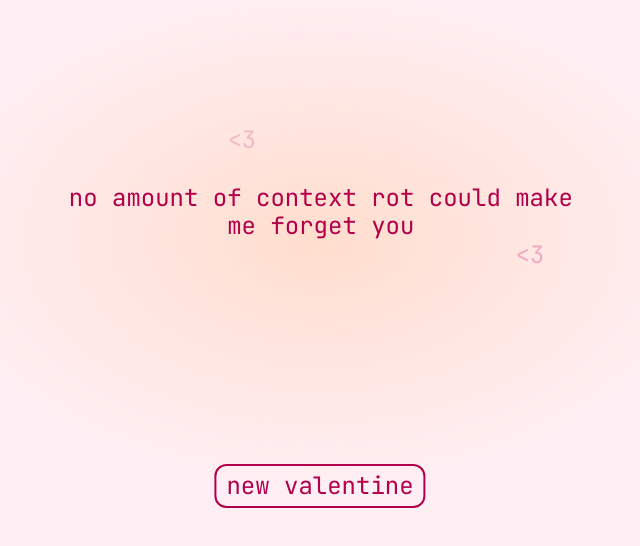
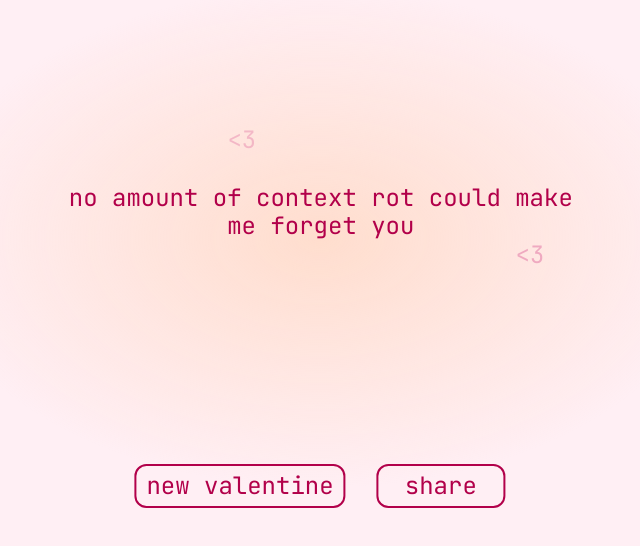
Before and after one commit to michelllepan/machinelov.ing, a Next.js app: page / in a window 1280 px wide. Shown: the part 162-708 px from the top of the page, without its empty margins (320-960 px from the left). Built offline with nearby package versions, Linux system fonts and the light colour scheme.

Commit message:
add sharing

```diff
--- a/app/layout.tsx
+++ b/app/layout.tsx
@@ -5,6 +5,7 @@ import "./globals.css";
 const jetbrainsMono = JetBrains_Mono({ subsets: ["latin"] });
 
 export const metadata: Metadata = {
+  metadataBase: new URL("https://learning.love"),
   title: "ml valentines",
   description: "machine learning is a love language too",
 };
--- a/app/page.tsx
+++ b/app/page.tsx
@@ -8,6 +8,8 @@ const ROWS = 60;
 const THRESHOLD = 12;
 const MESSAGE_WIDTH = 36;
 const BUTTON_TEXT = "new valentine";
+const SHARE_TEXT = "share";
+const COPIED_TEXT = "copied!";
 const BUTTON_PADDING_COLS = 1; // chars of horizontal padding inside the border
 
 interface Valentine {
@@ -96,14 +98,17 @@ function computeMessagePosition(
   // Button row: ~5 rows from the bottom of the visible area
   const totalVisibleRows = Math.floor(window.innerHeight / lineHeight);
   const buttonRow = Math.min(totalVisibleRows - 5, ROWS - 1);
+  const shareTextLen = Math.max(SHARE_TEXT.length, COPIED_TEXT.length) + BUTTON_PADDING_COLS * 2;
   const buttonTextLen = BUTTON_TEXT.length + BUTTON_PADDING_COLS * 2;
-  const buttonStartCol = Math.floor(centerCol - buttonTextLen / 2);
+  const gap = 2; // chars between buttons
+  const totalButtonWidth = buttonTextLen + gap + shareTextLen;
+  const buttonsStartCol = Math.floor(centerCol - totalButtonWidth / 2);
 
   // Mark button cells as message cells so hover doesn't reveal hearts behind them
   const bRow = buttonRow;
   if (bRow >= 0 && bRow < ROWS) {
-    for (let j = 0; j < buttonTextLen; j++) {
-      const c = buttonStartCol + j;
+    for (let j = 0; j < totalButtonWidth; j++) {
+      const c = buttonsStartCol + j;
       if (c >= 0 && c < COLS) {
         msgCells.add(`${bRow}-${c}`);
       }
@@ -116,7 +121,7 @@ function computeMessagePosition(
     messageCells: msgCells,
     top: startRow * lineHeight,
     buttonRow,
-    buttonStartCol,
+    buttonsStartCol,
   };
 }
 
@@ -134,9 +139,10 @@ export default function Home() {
     startRow: number;
     centerCol: number;
     buttonRow: number;
-    buttonStartCol: number;
+    buttonsStartCol: number;
   } | null>(null);
   const [isMobile, setIsMobile] = useState(false);
+  const [copied, setCopied] = useState(false);
   const gridRef = useRef<HTMLDivElement>(null);
   const visibleRef = useRef<Set<string>>(new Set());
   const messageCellsRef = useRef<Set<string>>(new Set());
@@ -156,7 +162,10 @@ export default function Home() {
       .then((data) => {
         setValentines(data);
         if (data.length > 0) {
-          setCurrentValentine(data[Math.floor(Math.random() * data.length)]);
+          const params = new URLSearchParams(window.location.search);
+          const vId = params.get("v");
+          const match = vId ? data.find((v: Valentine) => String(v.id) === vId) : null;
+          setCurrentValentine(match ?? data[Math.floor(Math.random() * data.length)]);
         }
       });
   }, []);
@@ -202,7 +211,7 @@ export default function Home() {
       startRow: pos.startRow,
       centerCol: pos.centerCol,
       buttonRow: pos.buttonRow,
-      buttonStartCol: pos.buttonStartCol,
+      buttonsStartCol: pos.buttonsStartCol,
     });
   }, [metrics, lines]);
 
@@ -384,6 +393,15 @@ export default function Home() {
     return () => clearInterval(id);
   }, [metrics]);
 
+  const shareValentine = () => {
+    if (!currentValentine) return;
+    const url = `${window.location.origin}/v/${currentValentine.id}`;
+    navigator.clipboard.writeText(url).then(() => {
+      setCopied(true);
+      setTimeout(() => setCopied(false), 2000);
+    });
+  };
+
   const getNewValentine = () => {
     if (valentines.length === 0) return;
 
@@ -430,21 +448,35 @@ export default function Home() {
           </div>
         )}
         {metrics && messagePos && currentValentine && (
-          <button
-            onClick={getNewValentine}
-            className="pointer-events-auto border-2 border-current rounded-lg bg-transparent -translate-x-1/2 hover:-translate-y-0.5 hover:bg-[#FFCFB0] transition-all duration-200"
+          <div
+            className="pointer-events-auto"
             style={{
               position: "absolute",
               top: messagePos.buttonRow * metrics.lineHeight - 8,
               left: "50%",
-              padding: "6px 10px",
+              transform: "translateX(-50%)",
+              display: "flex",
+              gap: "8px",
               lineHeight: "1.2",
               whiteSpace: "pre",
-              cursor: "pointer",
             }}
           >
-            {BUTTON_TEXT}
-          </button>
+            <button
+              onClick={getNewValentine}
+              className="border-2 border-current rounded-lg bg-transparent hover:-translate-y-0.5 hover:bg-[#FFCFB0] transition-all duration-200"
+              style={{ padding: "6px 10px", cursor: "pointer" }}
+            >
+              {BUTTON_TEXT}
+            </button>
+            <span style={{ color: "#B2004A" }}> </span>
+            <button
+              onClick={shareValentine}
+              className="border-2 border-current rounded-lg bg-transparent hover:-translate-y-0.5 hover:bg-[#FFCFB0] transition-all duration-200"
+              style={{ padding: "6px 10px", cursor: "pointer", minWidth: `${Math.max(SHARE_TEXT.length, COPIED_TEXT.length) + 2}ch` }}
+            >
+              {copied ? COPIED_TEXT : SHARE_TEXT}
+            </button>
+          </div>
         )}
       </div>
     </>
--- /dev/null
+++ b/app/v/[id]/page.tsx
@@ -0,0 +1,51 @@
+import { Metadata } from "next";
+import { redirect } from "next/navigation";
+import valentines from "../../../public/valentines.json";
+
+interface Valentine {
+  id: number;
+  message: string;
+}
+
+const valentineMap = new Map(
+  (valentines as Valentine[]).map((v) => [String(v.id), v])
+);
+
+export function generateStaticParams() {
+  return (valentines as Valentine[]).map((v) => ({ id: String(v.id) }));
+}
+
+export function generateMetadata({
+  params,
+}: {
+  params: Promise<{ id: string }>;
+}): Promise<Metadata> {
+  return params.then(({ id }) => {
+    const v = valentineMap.get(id);
+    if (!v) return {};
+    return {
+      title: "ml valentines",
+      description: v.message,
+      openGraph: {
+        title: "ml valentines",
+        description: v.message,
+        images: [`/og/v-${v.id}.png`],
+      },
+      twitter: {
+        card: "summary_large_image",
+        title: "ml valentines",
+        description: v.message,
+        images: [`/og/v-${v.id}.png`],
+      },
+    };
+  });
+}
+
+export default async function ValentinePage({
+  params,
+}: {
+  params: Promise<{ id: string }>;
+}) {
+  const { id } = await params;
+  redirect(`/?v=${id}`);
+}
--- a/package.json
+++ b/package.json
@@ -4,7 +4,8 @@
   "main": "index.js",
   "scripts": {
     "dev": "next dev",
-    "build": "next build",
+    "generate-og": "npx tsx scripts/generate-og-images.ts",
+    "build": "npm run generate-og && next build",
     "start": "next start",
     "lint": "next lint"
   },
@@ -22,6 +23,7 @@
     "@types/node": "^25.2.3",
     "@types/react": "^19.2.14",
     "autoprefixer": "^10.4.24",
+    "canvas": "^3.2.1",
     "postcss": "^8.5.6",
     "tailwindcss": "^4.1.18",
     "typescript": "^5.9.3"
--- /dev/null
+++ b/scripts/generate-og-images.ts
@@ -0,0 +1,90 @@
+import { createCanvas } from "canvas";
+import { readFileSync, writeFileSync, mkdirSync } from "fs";
+import { join } from "path";
+
+interface Valentine {
+  id: number;
+  message: string;
+}
+
+const WIDTH = 1200;
+const HEIGHT = 630;
+const BG_COLOR = "#ffeff4";
+const TEXT_COLOR = "#B2004A";
+const FONT_SIZE = 36;
+const TITLE_FONT_SIZE = 36;
+const MAX_TEXT_WIDTH = WIDTH - 400;
+const TITLE = "machinelov.ing";
+
+const valentines: Valentine[] = JSON.parse(
+  readFileSync(join(__dirname, "../public/valentines.json"), "utf-8")
+);
+
+const outDir = join(__dirname, "../public/og");
+mkdirSync(outDir, { recursive: true });
+
+function wrapText(
+  ctx: ReturnType<typeof createCanvas>["getContext"],
+  text: string,
+  maxWidth: number
+): string[] {
+  const words = text.split(" ");
+  const lines: string[] = [];
+  let line = "";
+  for (const word of words) {
+    const test = line ? line + " " + word : word;
+    if ((ctx as any).measureText(test).width > maxWidth && line) {
+      lines.push(line);
+      line = word;
+    } else {
+      line = test;
+    }
+  }
+  if (line) lines.push(line);
+  return lines;
+}
+
+for (const v of valentines) {
+  const canvas = createCanvas(WIDTH, HEIGHT);
+  const ctx = canvas.getContext("2d");
+
+  // Background with radial gradient
+  const gradient = ctx.createRadialGradient(
+    WIDTH / 2,
+    HEIGHT / 2,
+    0,
+    WIDTH / 2,
+    HEIGHT / 2,
+    Math.min(WIDTH, HEIGHT) / 2
+  );
+  gradient.addColorStop(0, "#FFDCC7");
+  gradient.addColorStop(0.9, BG_COLOR);
+  ctx.fillStyle = gradient;
+  ctx.fillRect(0, 0, WIDTH, HEIGHT);
+
+  // Valentine text
+  ctx.fillStyle = TEXT_COLOR;
+  ctx.font = `${FONT_SIZE}px "JetBrains Mono", monospace`;
+  ctx.textAlign = "center";
+  ctx.textBaseline = "middle";
+
+  const lines = wrapText(ctx as any, v.message, MAX_TEXT_WIDTH);
+  const lineHeight = FONT_SIZE * 1.4;
+  const totalHeight = lines.length * lineHeight;
+  const startY = (HEIGHT - totalHeight) / 2;
+
+  for (let i = 0; i < lines.length; i++) {
+    ctx.fillText(lines[i], WIDTH / 2, startY + i * lineHeight + lineHeight / 2);
+  }
+
+  // Site title at bottom
+  ctx.font = `${TITLE_FONT_SIZE}px "JetBrains Mono", monospace`;
+  ctx.fillStyle = TEXT_COLOR;
+  ctx.fillText(TITLE, WIDTH / 2, HEIGHT - 80);
+
+  const buffer = canvas.toBuffer("image/png");
+  writeFileSync(join(outDir, `v-${v.id}.png`), buffer);
+  console.log(`Generated og/v-${v.id}.png`);
+}
+
+console.log(`Done! Generated ${valentines.length} OG images.`);
```
Also changed, not shown: 19 other files (tests, documents, lock files or other folders).
